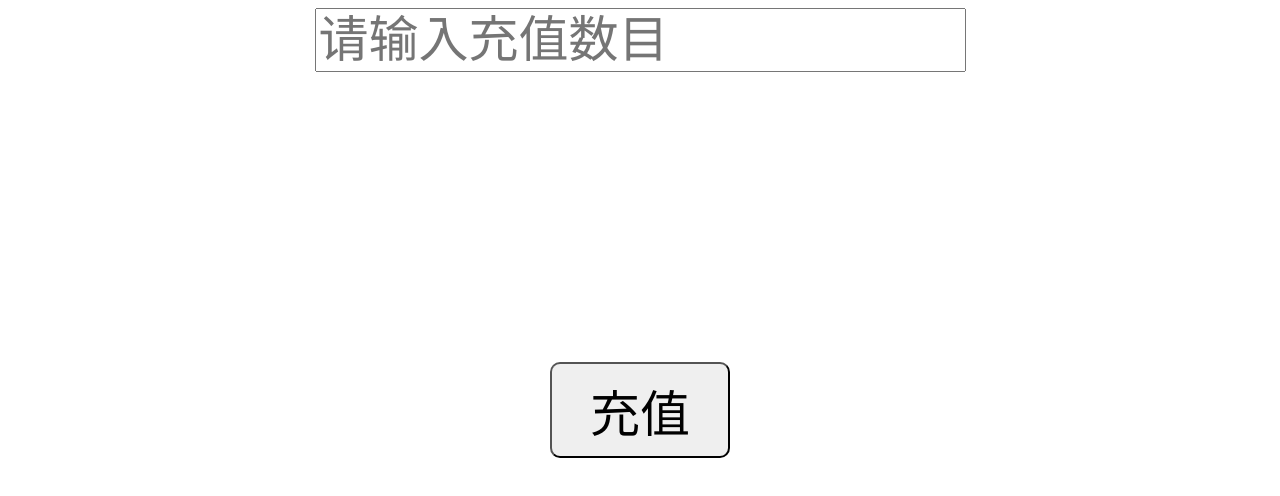
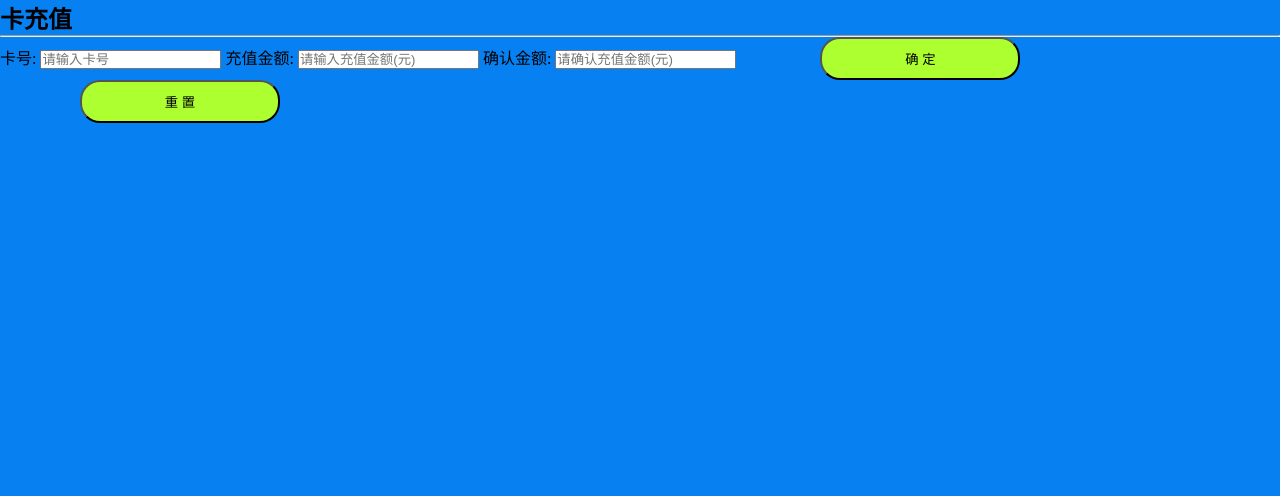
Before and after one commit to n0TzzZ/QUSTCardSystem-HTML-, a plain HTML site: page card/deposit.html in a window 1280 px wide. Drawn offline with Linux system fonts and the light colour scheme.

Commit message:
重写表单界面

```diff
--- a/card/deposit.html
+++ b/card/deposit.html
@@ -5,25 +5,23 @@
 		<meta charset="UTF-8">
 		<meta name="viewport" content="width=device-width, initial-scale=1.0">
 		<meta http-equiv="X-UA-Compatible" content="ie=edge">
-    <title>充值</title>
-    <style>
-        form {
-            text-align: center;
-            font-size: 50px;
-            margin: auto;
-        }
-
-        form input {
-            font-size: 50px;
-        }
-    </style>
+		<link rel="stylesheet" type="text/css" href="../css/index.css"/>
+		<link rel="stylesheet" type="text/css" href="../css/form.css" />
+		<title>卡充值 —— 一卡通系统</title>
 	</head>
 
 	<body>
-    <form action="DepositServlet" method="post">
-        <input type="text" name="money" id="money" placeholder="请输入充值数目">
-        <br /><br /><br /><br /><br /><br />
-        <input type="submit" value="  充值  " style="border-radius: 10px; padding: 10px;">
+		<form class="from" action="DepositServlet" method="post">
+			<h2>卡充值</h2>
+			<hr >
+			<label for="cardid" id="label1">卡号:</label>
+			<input type="text" name="cardid" id="cardid" class="input1" placeholder="请输入卡号">
+			<label for="money" id="label2">充值金额:</label>
+			<input type="text" name="money" id="money" class="input2" placeholder="请输入充值金额(元)">
+			<label for="remoney" id="label3">确认金额:</label>
+			<input type="text" name="remoney" id="remoney" class="input3" placeholder="请确认充值金额(元)">
+			<input type="submit" value="确 定" class="true">
+			<input type="reset" value="重 置" class="false">
 		</form>
 	</body>
 
```
Also changed, not shown: card/cancel.html (+13 -15 lines), card/lost.html (+14 -16 lines), setting/settings.html (+10 -7 lines). Lines whose indentation alone changed are shown as unchanged.
